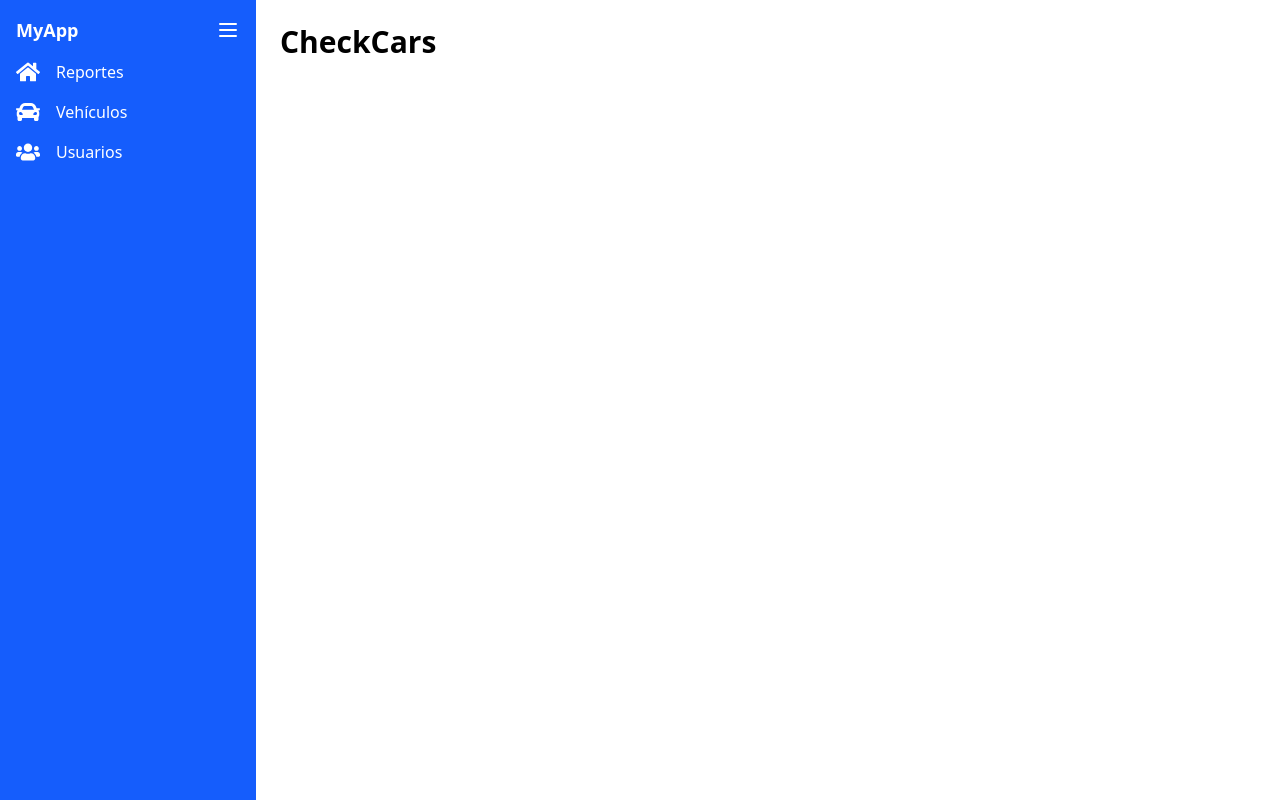
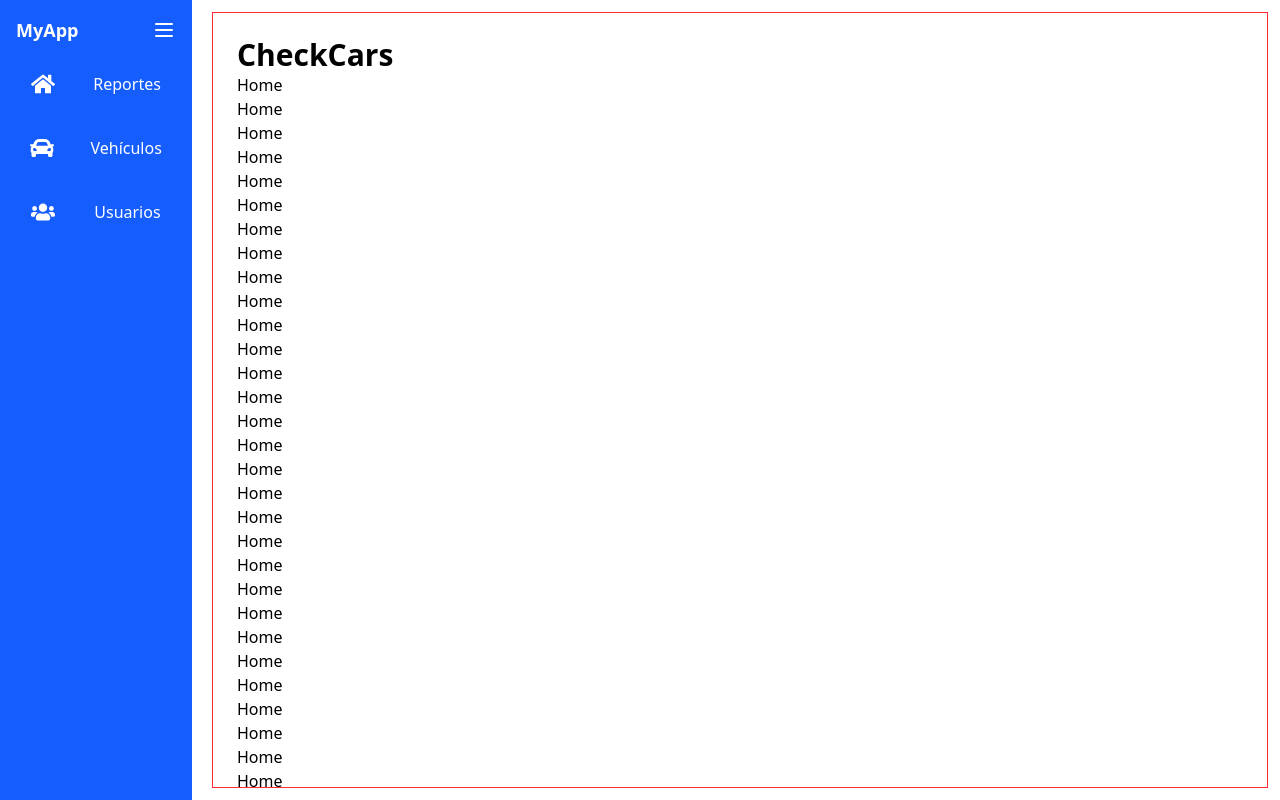
Before and after one commit to stevengazo/checkcars-web, a React (Vite) app: page /home in a window 1280 px wide. Both pictures are taken after a click on the button 28 px from the left and 28 px from the top of the page. Built offline with nearby package versions, Linux system fonts and the light colour scheme.

Commit message:
Feat: layout working

```diff
--- a/src/App.jsx
+++ b/src/App.jsx
@@ -2,6 +2,7 @@ import { useState } from "react";
 import { BrowserRouter as Router, Routes, Route } from "react-router-dom";
 import Login from "./Pages/Login";
 import Home from "./Pages/Home";
+import Layout from "./Module/Layout";
 import Navbar from "./Components/NavBar";
 import CarList from "./Pages/CarList";
 import CarView from "./Pages/CarView";
@@ -14,7 +15,7 @@ function App() {
       <Routes>
         <Route path="/" element={<Login />} />
         <Route path="/login" element={<Login />} />
-        <Route element={<Navbar />}>
+        <Route element={<Layout />}>
           <Route path="/home" element={<Home />} />
           <Route path="/CarList" element={<CarList />} />
           <Route path="/carview" element={<CarView />} />
--- a/src/Components/NavBar.jsx
+++ b/src/Components/NavBar.jsx
@@ -14,7 +14,7 @@ const Navbar = () => {
       {/* Sidebar */}
       <div
         className={`${
-          isOpen ? "w-64" : "w-20"
+          isOpen ? " w-48" : "w-16"
         } bg-blue-600 text-white h-screen transition-all duration-300 ease-in-out`}
       >
         <div className="flex justify-between items-center p-4">
@@ -38,20 +38,20 @@ const Navbar = () => {
             </svg>
           </button>
         </div>
-        <ul className="space-y-4 px-4">
-          <li className={`${isOpen ? "block" : "hidden"} flex flex-row gap-4 justify-start items-center`}>
+        <ul className="space-y-4">
+          <li className={`${isOpen ? "block" : "hidden"} hover:bg-blue-800 transition duration-500 flex flex-row w-full p-3 justify-around items-center `}>
             <FaHome size={24} />
             <Link to={"home"} className="hover:text-blue-300">
               Reportes
             </Link>
           </li>
-          <li className={`${isOpen ? "block" : "hidden"} flex flex-row gap-4 justify-start items-center`}>
+          <li className={`${isOpen ? "block" : "hidden"} hover:bg-blue-800 transition duration-500 flex flex-row w-full p-3 justify-around items-center `}>
            <FaCar size={24} />
             <Link to={"CarList"} className="hover:text-blue-300">
               Vehículos
             </Link>
           </li>
-          <li className={`${isOpen ? "block" : "hidden"} flex flex-row gap-4 justify-start items-center`}>
+          <li className={`${isOpen ? "block" : "hidden"} hover:bg-blue-800 transition duration-500 flex flex-row w-full p-3 justify-around items-center `}>
             <FaUsers size={24} />
             <Link href="#" className="hover:text-blue-300">
               Usuarios
@@ -60,11 +60,7 @@ const Navbar = () => {
         </ul>
       </div>
 
-      {/* Main content */}
-      <div className="flex-1 p-6">
-        <h1 className="text-3xl font-bold ">CheckCars</h1>
-        {/* Aquí iría el contenido principal de tu página */}
-      </div>
+
     </div>
   );
 };
--- a/src/Module/Layout.jsx
+++ b/src/Module/Layout.jsx
@@ -1,22 +1,20 @@
 import React from "react";
-import Navbar from "./Navbar";
+import { Outlet } from "react-router-dom";
+import Navbar from "../Components/NavBar";
 
 const Layout = ({ children }) => {
   return (
-    <div className="flex flex-col min-h-screen">
-      {/* Navbar */}
-      <Navbar />
-
-      {/* Main Content */}
-      <main className="flex-grow container mx-auto px-4 py-6">{children}</main>
-
-      {/* Footer */}
-      <footer className="bg-gray-800 text-white py-4">
-        <div className="container mx-auto text-center">
-          <p>&copy; 2025 MyApp. All rights reserved.</p>
+    <>
+      <div className="flex flex-row gap-2 h-screen">
+        <Navbar />
+        {/* Main content */}
+        <div className="flex-1 p-6 m-3 border border-red-500 overflow-y-auto overflow-y-scroll">
+          <h1 className="text-3xl font-bold  ">CheckCars</h1>
+          {/* Aquí iría el contenido principal de tu página */}
+          <Outlet />
         </div>
-      </footer>
-    </div>
+      </div>
+    </>
   );
 };
 
--- a/src/Pages/Home.jsx
+++ b/src/Pages/Home.jsx
@@ -1,12 +1,25 @@
-
-
 const Home = () => {
-    return (
-        <div>
-            <h1>Home</h1>
-        </div>
-    )
+  return (
+    <div>
+      <h1>Home</h1> <h1>Home</h1> <h1>Home</h1> <h1>Home</h1> <h1>Home</h1>{" "}
+      <h1>Home</h1> <h1>Home</h1> <h1>Home</h1> <h1>Home</h1> <h1>Home</h1>{" "}
+      <h1>Home</h1> <h1>Home</h1> <h1>Home</h1> <h1>Home</h1> <h1>Home</h1>{" "}
+      <h1>Home</h1> <h1>Home</h1> <h1>Home</h1> <h1>Home</h1> <h1>Home</h1>{" "}
+      <h1>Home</h1> <h1>Home</h1> <h1>Home</h1> <h1>Home</h1> <h1>Home</h1>{" "}
+      <h1>Home</h1> <h1>Home</h1> <h1>Home</h1> <h1>Home</h1> <h1>Home</h1>{" "}
+      <h1>Home</h1> <h1>Home</h1> <h1>Home</h1> <h1>Home</h1> <h1>Home</h1>{" "}
+      <h1>Home</h1> <h1>Home</h1> <h1>Home</h1> <h1>Home</h1> <h1>Home</h1>{" "}
+      <h1>Home</h1> <h1>Home</h1> <h1>Home</h1> <h1>Home</h1> <h1>Home</h1>{" "}
+      <h1>Home</h1> <h1>Home</h1> <h1>Home</h1> <h1>Home</h1> <h1>Home</h1>{" "}
+      <h1>Home</h1> <h1>Home</h1> <h1>Home</h1> <h1>Home</h1> <h1>Home</h1>{" "}
+      <h1>Home</h1> <h1>Home</h1>ñkjñlkjñlkj <h1>Home</h1> <h1>Home</h1> <h1>Home</h1>{" "}
+      <h1>Home</h1> <h1>Home</h1> <h1>Home</h1> <h1>Home</h1> <h1>Home</h1>{" "}
+      <h1>Home</h1> <h1>Home</h1> <h1>Home</h1> <h1>Home</h1> <h1>Home</h1>{" "}
+      <h1>Home</h1> <h1>Home</h1> <h1>Home</h1> <h1>Home</h1> <h1>Home</h1>{" "}
+      <h1>Home</h1> <h1>Home</h1> <h1>Home</h1> <h1>Home</h1> <h1>Home</h1>{" "}
+      <h1>Home</h1> <h1>Home</h1> <h1>Home</h1>
+    </div>
+  );
 };
 
-
 export default Home;
```
